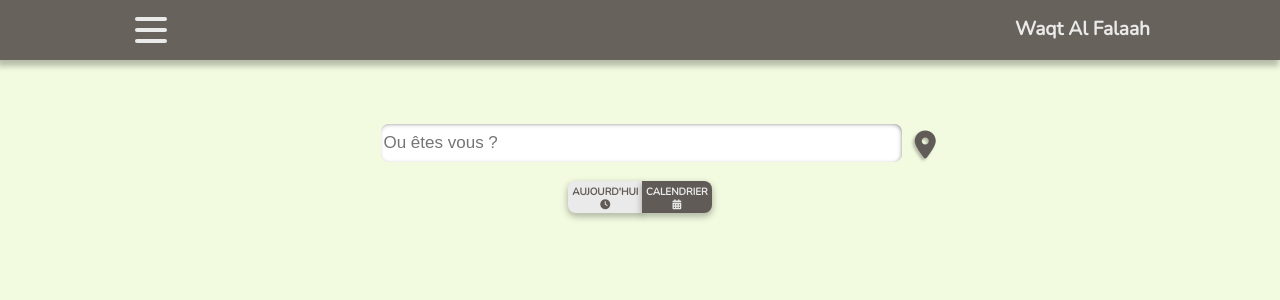
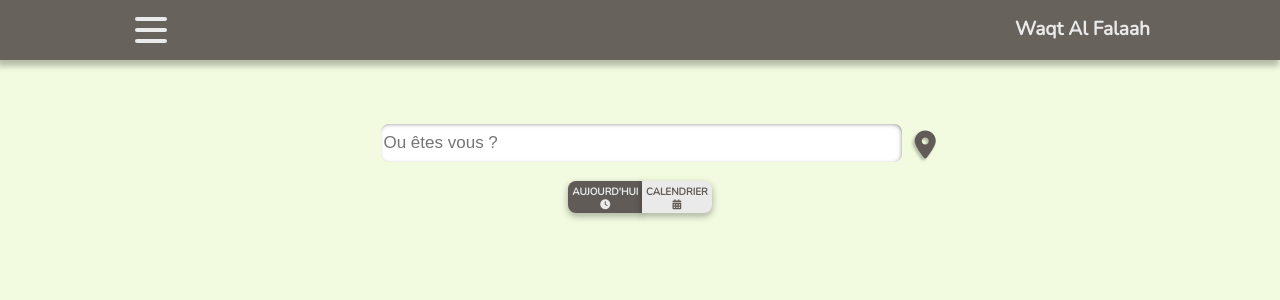
Before and after one commit to Lhourquin/Repo-Developpement-React-Prayer-Times, a React (Create React App) app: page / in a window 1280 px wide. Shown: the top 300 px of the page. Built offline with nearby package versions, Linux system fonts and the light colour scheme.

Commit message:
change style of button nav for month and today nav component

```diff
--- a/src/components/Homepage-components/navbar-today-mounth/NavBarTodayAndMounth.js
+++ b/src/components/Homepage-components/navbar-today-mounth/NavBarTodayAndMounth.js
@@ -1,23 +1,38 @@
-import React from "react";
+import React, { useState } from "react";
 import { Link } from "react-router-dom";
 import "./navbar-today-and-mounth.css";
 const NavBarTodayAndMounth = () => {
+  const [currentComponent, setCurrentComponent] = useState(0);
+
+  const clickedComponent = (number) => {
+    if (number === 0) {
+      setCurrentComponent(0);
+      console.log(number);
+    } else if (number === 1) {
+      console.log(number);
+
+      setCurrentComponent(1);
+    }
+  };
+
   return (
     <nav className="NavBarTodayAndMounth__nav">
       <ul className="NavBarTodayAndMounth__nav__ul">
-        <li className="NavBarTodayAndMounth__nav__ul__li--today">
+        <li className={currentComponent === 0 ? "NavBarTodayAndMounth__nav__ul__li--today currentComponent" : "NavBarTodayAndMounth__nav__ul__li--today"}>
           <Link
             to="/"
             className="NavBarTodayAndMounth__nav__ul__li__Link-today"
+            onClick={() => clickedComponent(0)}
           >
             <span>AUJOURD'HUI</span>
             <i className="fa-solid fa-clock"></i>{" "}
           </Link>
         </li>
-        <li className="NavBarTodayAndMounth__nav__ul__li--month">
+        <li  className={currentComponent === 1 ? "NavBarTodayAndMounth__nav__ul__li--month currentComponent" : "NavBarTodayAndMounth__nav__ul__li--month"}>
           <Link
             to="/calendar"
             className="NavBarTodayAndMounth__nav__ul__li__Link-mounth"
+            onClick={() => clickedComponent(1)}
           >
             <span>CALENDRIER</span>
             <i className="fa-solid fa-calendar-days"></i>
--- a/src/components/Homepage-components/navbar-today-mounth/navbar-today-and-mounth.css
+++ b/src/components/Homepage-components/navbar-today-mounth/navbar-today-and-mounth.css
@@ -44,7 +44,7 @@
           flex-direction: column;
   -webkit-text-decoration-line: none;
           text-decoration-line: none;
-  color: #eaeaea;
+  color: #605b56;
   font-weight: bold;
 }
 
@@ -60,9 +60,12 @@
   border: none;
   box-shadow: 0px 3px 6px 1px #00000042;
   -webkit-box-shadow: 0px 3px 6px 1px #00000042;
+  -webkit-transition: 1s;
+  transition: 1s;
 }
 
 .NavBarTodayAndMounth__nav .NavBarTodayAndMounth__nav__ul .NavBarTodayAndMounth__nav__ul__li--month {
+  background-color: #eaeaea;
   border-top: 0;
   border-bottom: 0;
   border-left: 0;
@@ -70,9 +73,20 @@
   border-style: solid;
   border-radius: 0 8px 8px 0;
   padding: 3%;
-  background-color: #605b56;
   border: none;
   -webkit-box-shadow: 0px 3px 6px 1px #00000042;
   box-shadow: 0px 3px 6px 1px #00000042;
+  -webkit-transition: 1s;
+  transition: 1s;
+}
+
+.NavBarTodayAndMounth__nav .NavBarTodayAndMounth__nav__ul .currentComponent {
+  -webkit-transition: 1s;
+  transition: 1s;
+  background-color: #605b56;
+}
+
+.NavBarTodayAndMounth__nav .NavBarTodayAndMounth__nav__ul .currentComponent a {
+  color: #eaeaea;
 }
 /*# sourceMappingURL=navbar-today-and-mounth.css.map */
--- a/src/components/Homepage-components/navbar-today-mounth/navbar-today-and-mounth.scss
+++ b/src/components/Homepage-components/navbar-today-mounth/navbar-today-and-mounth.scss
@@ -28,9 +28,12 @@
       display: flex;
       flex-direction: column;
       text-decoration-line: none;
-      color: #eaeaea;
+      color: #605b56;
       font-weight: bold;
     }
+
+
+
 
     .NavBarTodayAndMounth__nav__ul__li--today {
       border-top: 0;
@@ -44,9 +47,12 @@
       border: none;
       box-shadow: 0px 3px 6px 1px #00000042;
       -webkit-box-shadow: 0px 3px 6px 1px #00000042;
+      transition: 1s;
+
 
     }
     .NavBarTodayAndMounth__nav__ul__li--month {
+      background-color: #eaeaea;
       border-top: 0;
       border-bottom: 0;
       border-left: 0;
@@ -54,10 +60,19 @@
       border-style: solid;
       border-radius: 0 8px 8px 0;
       padding: 3%;
-      background-color: #605b56;
       border: none;
       -webkit-box-shadow: 0px 3px 6px 1px #00000042;
       box-shadow: 0px 3px 6px 1px #00000042;
+      transition: 1s;
+    }
+
+    .currentComponent{
+      transition: 1s;
+      background-color: #605b56;
+      a{
+        color: #eaeaea;
+
+      }
     }
   }
 }
```
Also changed, not shown: 1 other file (tests, documents, lock files or other folders).
